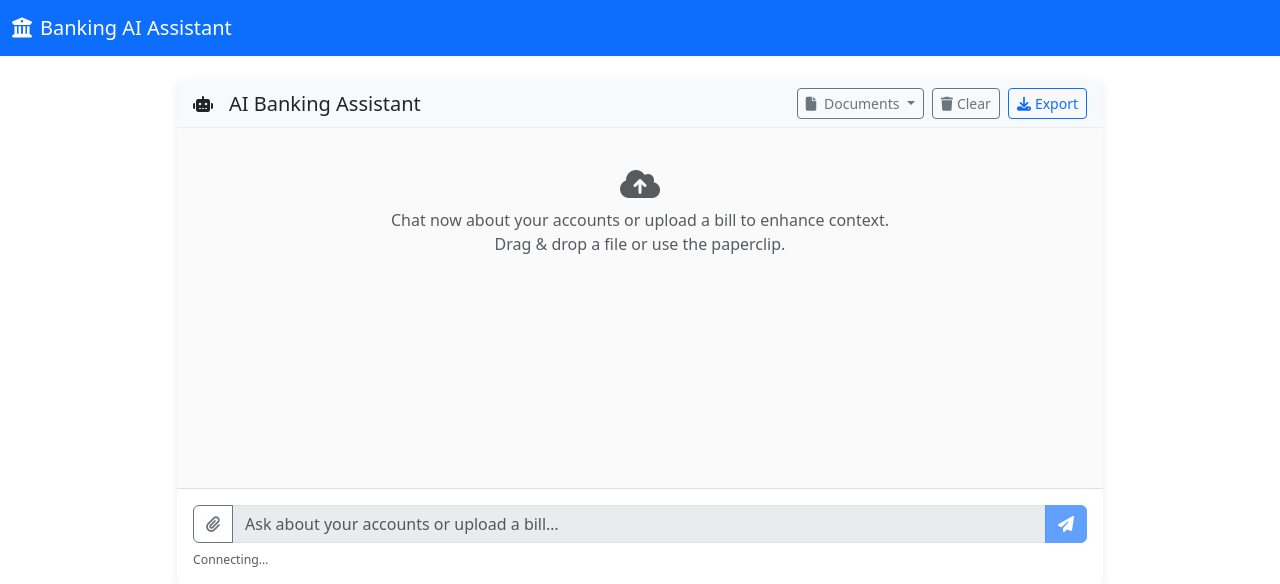
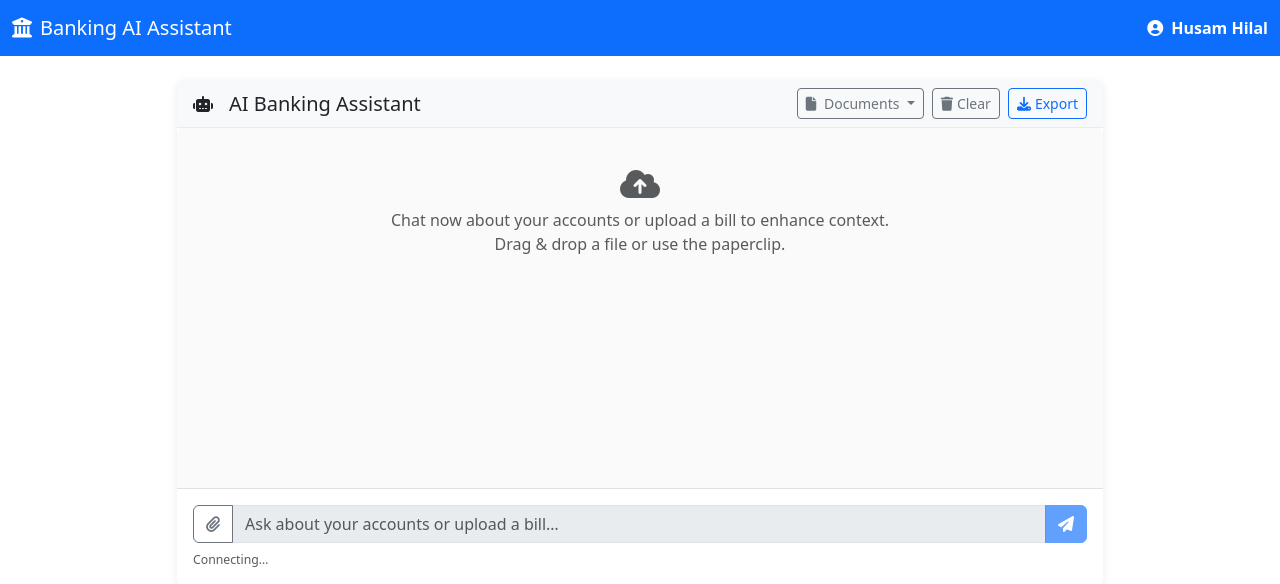
Before and after one commit to husamhilal/files--18-, a Flask app: page / in a window 1280 px wide. Shown: the top 584 px of the page. Run offline with Flask 3, Linux system fonts and the light colour scheme; data that the repository does not hold is empty; parts of the project's set-up code (start-up, migrations or seed data) failed here and were passed over; some libraries are stand-ins or nearby versions.

Commit message:
Add user display name to the chat session index view and navbar

```diff
--- a/app.py
+++ b/app.py
@@ -122,6 +122,16 @@ def get_selected_document(chat_session):
 def index():
     session_id = get_session_id()
     cs = get_chat_session(session_id)
+
+    # Resolve display name (prefer DB name; fallback to a friendly default)
+    user_display_name = "Husam Hilal"
+    try:
+        if data_service:
+            user_row = data_service.get_user(cs['user_id'])
+            user_display_name = (user_row or {}).get('name') or user_display_name
+    except Exception:
+        pass
+
     services_status = {
         'document_intelligence': doc_intelligence is not None,
         'chat_service': chat_service is not None,
@@ -134,7 +144,8 @@ def index():
                            services_status=services_status,
                            documents=[{'id': d['id'], 'filename': d['filename']} for d in cs['documents']],
                            selected_document_id=cs['selected_document_id'],
-                           document_summary=selected_doc.get('summary') if selected_doc else None)
+                           document_summary=selected_doc.get('summary') if selected_doc else None,
+                           user_display_name=user_display_name)
 
 # Unified analyze API
 @app.route('/api/analyze', methods=['POST'])
--- a/templates/base.html
+++ b/templates/base.html
@@ -22,6 +22,12 @@
   <nav class="navbar navbar-dark bg-primary">
     <div class="container-fluid">
       <a class="navbar-brand" href="/"><i class="fas fa-university me-2"></i>Banking AI Assistant</a>
+      <div class="ms-auto d-flex align-items-center gap-3">
+        <div class="text-white fw-semibold d-flex align-items-center">
+          <i class="fas fa-user-circle me-2"></i>
+          <span>{{ user_display_name or 'Husam Hilal' }}</span>
+        </div>
+      </div>
     </div>
   </nav>
 
```
